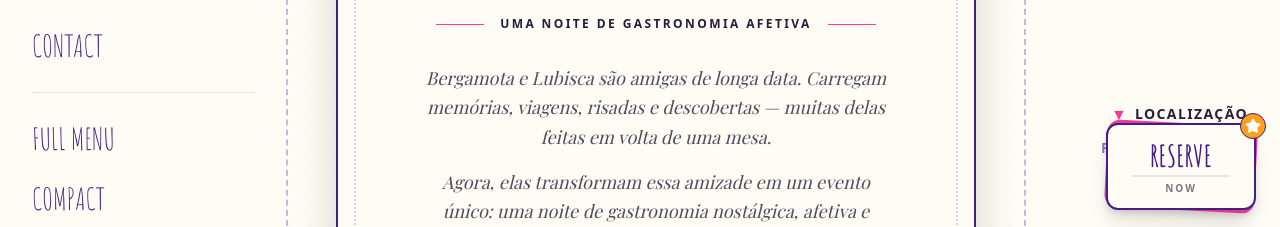
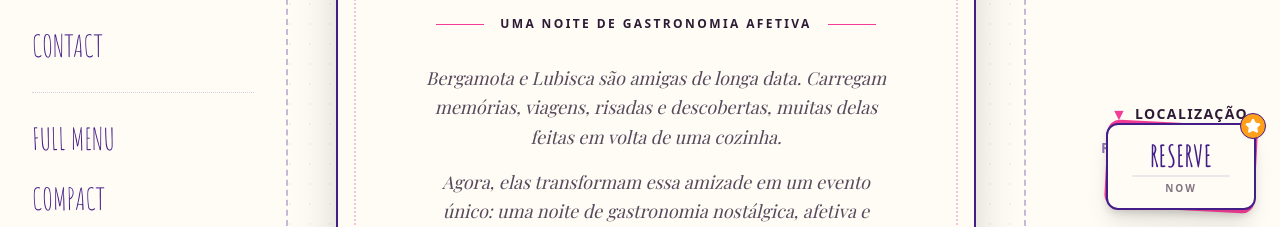
Before and after one commit to lemamon/bergamota-lubisca, a React (Vite) app: page / in a window 1280 px wide. Shown: the part 566-793 px from the top of the page. Built offline with nearby package versions, Linux system fonts and the light colour scheme; a web font is replaced by a local one.

Commit message:
fix: correct wording in event introduction and call to action for clarity

```diff
--- a/constants.ts
+++ b/constants.ts
@@ -6,7 +6,7 @@ export const EVENT_TITLE = "Sabores que Conectam";
 export const EVENT_SUBTITLE = "UMA NOITE DE GASTRONOMIA AFETIVA";
 
 export const EVENT_INTRO = [
-  "Bergamota e Lubisca são amigas de longa data. Carregam memórias, viagens, risadas e descobertas — muitas delas feitas em volta de uma mesa.",
+  "Bergamota e Lubisca são amigas de longa data. Carregam memórias, viagens, risadas e descobertas, muitas delas feitas em volta de uma cozinha.",
   "Agora, elas transformam essa amizade em um evento único: uma noite de gastronomia nostálgica, afetiva e fermentada de histórias.",
   "A proposta é simples: trazer à mesa sabores que marcaram suas vidas, misturados com técnica, espontaneidade e um toque de ousadia. É comida para lembrar, sentir e descobrir.",
   "Você está convidado(a) para viver essa experiência."
@@ -18,7 +18,7 @@ export const EVENT_CLOSING = [
   "Entre duas chefes que cozinham com história, alma e amizade."
 ];
 
-export const EVENT_CTA = "Prepare-se para viver uma noite pensada nos mínimos detalhes — da primeira mordida ao último gole.";
+export const EVENT_CTA = "Prepare-se para viver uma noite pensada nos mínimos detalhes, da primeira mordida ao último gole.";
 
 export const TEAM_MEMBERS_PAGE = [
   {
```
